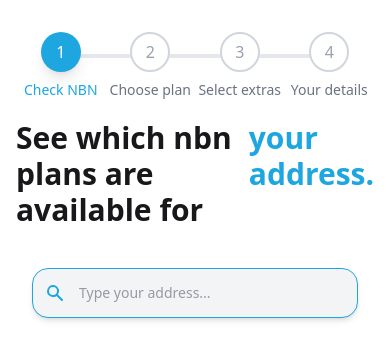
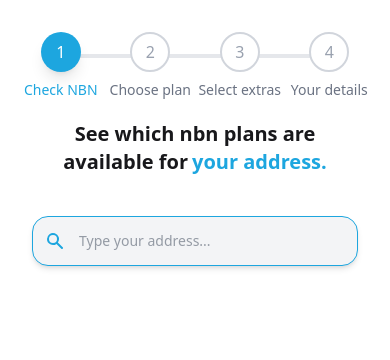
Before and after one commit to 2mit-git/nbn-next-js, a Next.js app: page / in a window 390 px wide. Shown: the top 360 px of the page. Built offline with nearby package versions, Linux system fonts and the light colour scheme.

Commit message:
fixed some bug

```diff
--- /dev/null
+++ b/app.js
@@ -0,0 +1,5 @@
+const path = require('path');
+const nextPath = path.join(__dirname, 'node_modules', '.bin', 'next');
+process.argv.length = 1;
+process.argv.push(nextPath, 'start');
+require(nextPath);
--- a/package.json
+++ b/package.json
@@ -3,8 +3,8 @@
   "version": "0.1.0",
   "private": true,
   "scripts": {
-     "dev":   "cross-env PORT=4000 next dev",
-    "start": "cross-env PORT=8080 next start",
+    "dev":   "next dev -p 4000",
+    "start": "next start -p $PORT",
     "build": "next build",
     "lint": "next lint"
   },
--- a/src/app/page.js
+++ b/src/app/page.js
@@ -95,9 +95,11 @@ export default function Home() {
           <section>
             {step === 0 && (
               <div>
-                <h3 className="font-bold text-3xl mt-10 mb-10 w-full flex justify-center">
-                  See which nbn plans are available for <span className="text-[#1DA6DF] ms-2">your address.</span>
+                <h3 className="font-bold w-full text-center text-xl sm:text-2xl md:text-3xl mt-10 mb-10 px-4">
+                  See which nbn plans are available for
+                  <span className="text-[#1DA6DF] ms-1">your address.</span>
                 </h3>
+
                 <NbnAddressLookup
                   onTechChange={setSelectedTech}
                   onAddressChange={setServiceAddress}
@@ -108,8 +110,10 @@ export default function Home() {
 
             {step === 1 && (
               <div className="space-y-6">
-                <h3 className="font-bold text-3xl mt-10 mb-10 w-full flex justify-center">
-                  Select your unlimited data <span className="text-[#1DA6DF] ms-2">nbn plan.</span>
+
+                <h3 className="font-bold w-full text-center text-xl sm:text-2xl md:text-3xl mt-10 mb-10 px-4">
+                  Select your unlimited data{" "}
+                  <span className="text-[#1DA6DF] ms-2">nbn plan.</span>
                 </h3>
                 <ProductGrid
                   tech={selectedTech}
@@ -129,8 +133,9 @@ export default function Home() {
 
             {step === 2 && (
               <div className="space-y-6">
-                <h3 className="font-bold text-3xl mt-10 mb-10 w-full flex justify-center">
-                  Enhance your plan with <span className="text-[#1DA6DF] ms-2">some extras.</span>
+                <h3 className="font-bold w-full text-center text-xl sm:text-2xl md:text-3xl mt-10 mb-10 px-4">
+                  Enhance your plan with{" "}
+                  <span className="text-[#1DA6DF] ms-2">some extras.</span>
                 </h3>
                 <ExtrasSelector onChange={setExtras} />
                 <div className="flex justify-between">
```
